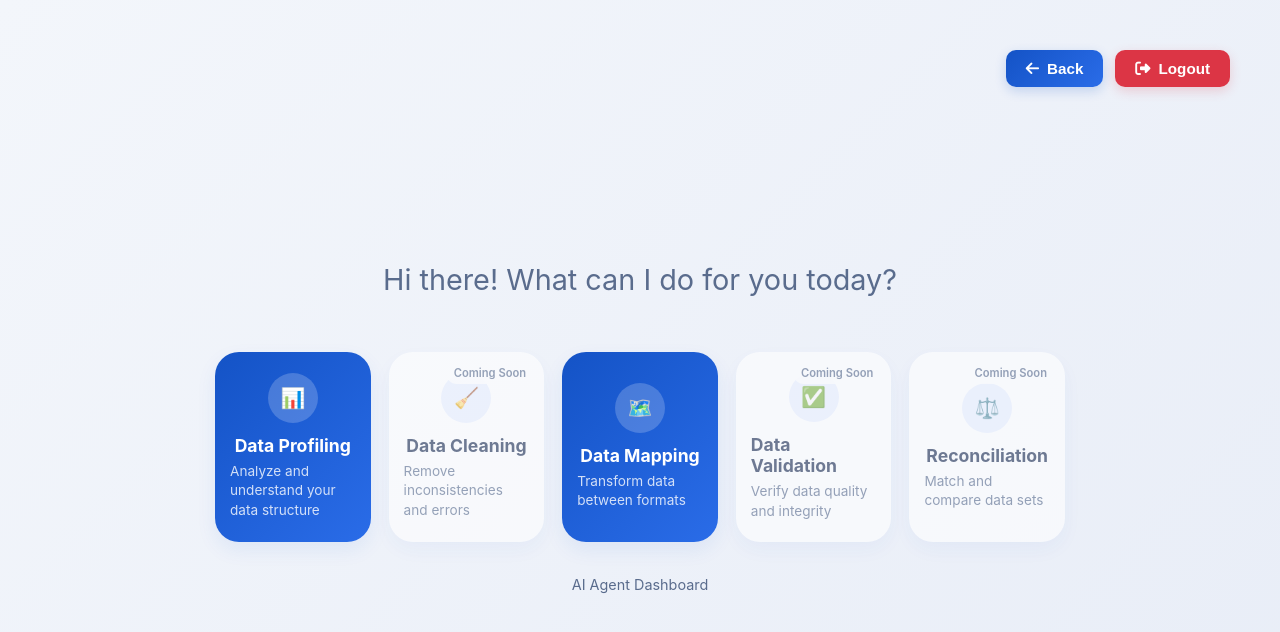
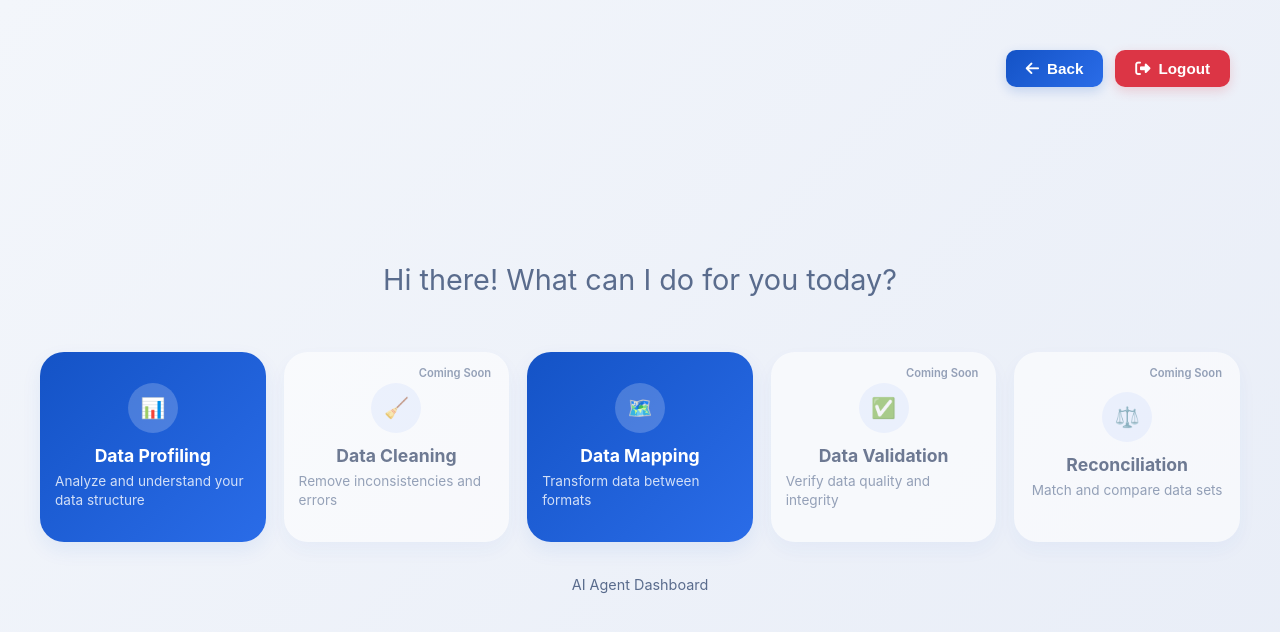
Before and after one commit to rashmibanna/DataAgentProject, a React (Create React App) app in the folder dataAgent/frontend/: page / in a window 1280 px wide. Shown: the top 632 px of the page. Built offline with nearby package versions, Linux system fonts and the light colour scheme; sample sign-in values are in the browser's storage.

Commit message:
your message about the UI1 change

```diff
--- a/dataAgent/frontend/src/pages/dashboard.css
+++ b/dataAgent/frontend/src/pages/dashboard.css
@@ -185,7 +185,7 @@
 
 .header {
     margin-top: 0;
-    margin-bottom: 30px;
+    margin-bottom: 300px;
     text-align: center;
 }
 
@@ -347,7 +347,7 @@
     grid-template-columns: repeat(auto-fit, minmax(200px, 1fr));
     grid-template-columns: repeat(5, 1fr);
     gap: 18px;
-    max-width: 850px;
+    max-width: 1200px;
     margin: 0 auto;
 }
 
```
